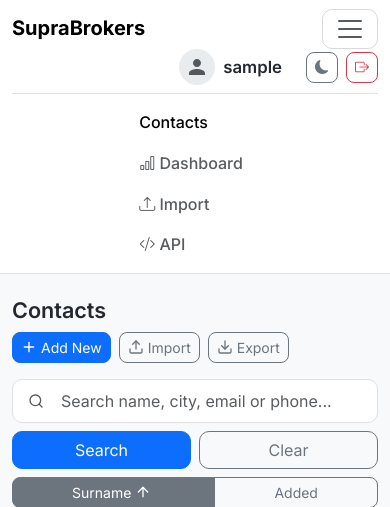
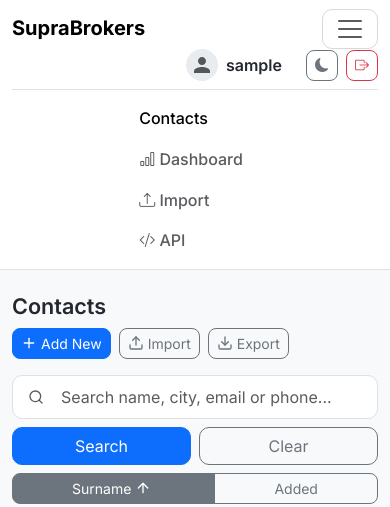
Before and after one commit to BodzioES/SupraBrokers-RecruTask, a Django app: page / in a window 390 px wide, after a click that opens the changed part. Shown: the top 507 px of the page. Run offline with Django 5.2, Linux system fonts and the light colour scheme; the visitor is signed in with stand-in values (Sample User, id 1); data comes from the database, SQL or seed files in the repository; data that the repository does not hold is empty; parts of the project's set-up code (start-up, migrations or seed data) failed here and were passed over; some libraries are stand-ins or nearby versions.

Commit message:
Mobile navbar cluster, detail toggle, footer centering, cache-busted statics

```diff
--- a/static/contacts/css/theme.css
+++ b/static/contacts/css/theme.css
@@ -108,16 +108,36 @@ body {
     flex-direction: column;
   }
 
-  ul.user-cluster {
+  #mainNav ul.user-cluster {
     order: -1;
+    display: flex;
     flex-direction: row;
     align-items: center;
     justify-content: flex-end;
     gap: 0.5rem;
     width: 100%;
-    padding-bottom: 0.5rem;
-    margin-bottom: 0.5rem;
+    margin: 0 0 0.5rem 0;
+    padding: 0 0 0.5rem 0;
+    list-style: none;
     border-bottom: 1px solid var(--bs-border-color);
+  }
+
+  #mainNav ul.user-cluster .avatar-user {
+    width: 32px;
+    height: 32px;
+  }
+
+  #mainNav ul.user-cluster .user-name {
+    font-size: 1rem;
+    margin-right: auto;
+  }
+
+  #mainNav ul.user-cluster .btn {
+    display: inline-flex;
+    align-items: center;
+    justify-content: center;
+    min-width: 31px;
+    min-height: 31px;
   }
 }
 
--- a/templates/base.html
+++ b/templates/base.html
@@ -22,7 +22,7 @@
   <link href="https://cdn.jsdelivr.net/npm/bootstrap@5.3.3/dist/css/bootstrap.min.css" rel="stylesheet">
   <link href="https://cdn.jsdelivr.net/npm/bootstrap-icons@1.11.3/font/bootstrap-icons.min.css" rel="stylesheet">
   {# ?v= busts browser cache after style/script changes. Bump on change. #}
-  <link href="{% static 'contacts/css/theme.css' %}?v=6" rel="stylesheet">
+  <link href="{% static 'contacts/css/theme.css' %}?v=7" rel="stylesheet">
 </head>
 <body class="bg-body-tertiary d-flex flex-column min-vh-100">
 <nav class="navbar navbar-expand-lg bg-body border-bottom mb-4">
@@ -141,7 +141,7 @@
 </footer>
 
 <script src="https://cdn.jsdelivr.net/npm/bootstrap@5.3.3/dist/js/bootstrap.bundle.min.js"></script>
-<script src="{% static 'contacts/js/theme.js' %}?v=5"></script>
+<script src="{% static 'contacts/js/theme.js' %}?v=7"></script>
 <script>
   // Auto-dismiss flash messages after 10 seconds each.
   document.querySelectorAll('[data-auto-dismiss]').forEach((el) => {
--- a/templates/contacts/contact_form.html
+++ b/templates/contacts/contact_form.html
@@ -76,5 +76,5 @@
 {% endblock %}
 
 {% block extra_js %}
-<script src="{% static 'contacts/js/validation.js' %}?v=5"></script>
+<script src="{% static 'contacts/js/validation.js' %}?v=7"></script>
 {% endblock %}
--- a/templates/contacts/contact_list.html
+++ b/templates/contacts/contact_list.html
@@ -228,8 +228,8 @@
 
 {% block extra_js %}
 <script src="https://unpkg.com/lucide@latest/dist/umd/lucide.min.js"></script>
-<script src="{% static 'contacts/js/validation.js' %}?v=5"></script>
-<script src="{% static 'contacts/js/weather.js' %}?v=5"></script>
-<script src="{% static 'contacts/js/contact_ui.js' %}?v=6"></script>
+<script src="{% static 'contacts/js/validation.js' %}?v=7"></script>
+<script src="{% static 'contacts/js/weather.js' %}?v=7"></script>
+<script src="{% static 'contacts/js/contact_ui.js' %}?v=7"></script>
 <script>if (window.lucide) lucide.createIcons();</script>
 {% endblock %}
--- a/templates/registration/login.html
+++ b/templates/registration/login.html
@@ -17,7 +17,7 @@
   </script>
   <link href="https://cdn.jsdelivr.net/npm/bootstrap@5.3.3/dist/css/bootstrap.min.css" rel="stylesheet">
   <link href="https://cdn.jsdelivr.net/npm/bootstrap-icons@1.11.3/font/bootstrap-icons.min.css" rel="stylesheet">
-  <link href="{% static 'contacts/css/theme.css' %}?v=6" rel="stylesheet">
+  <link href="{% static 'contacts/css/theme.css' %}?v=7" rel="stylesheet">
 </head>
 <body class="bg-body-tertiary">
 <main class="container">
```
Also changed, not shown: README.md.
